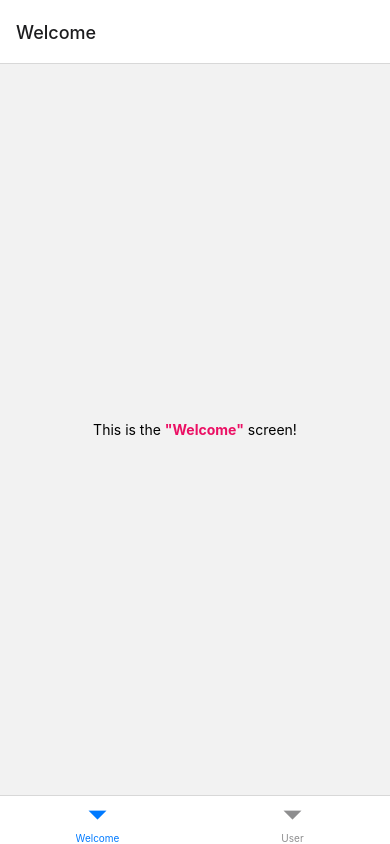
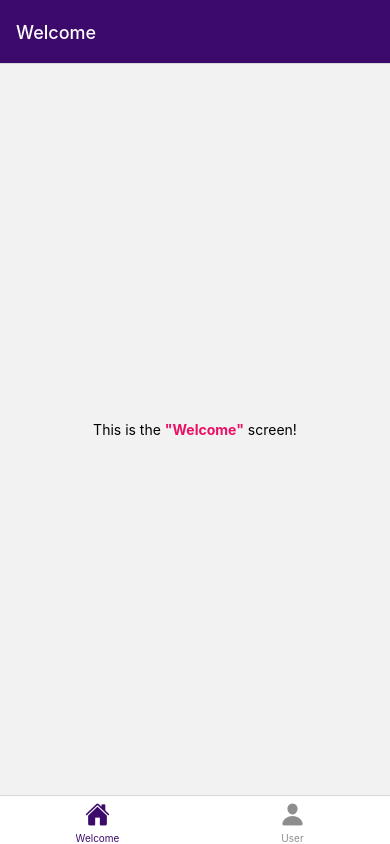
Before and after one commit to thodges314/OtherNavigators, a React Native app: screen / in a window 390 px wide. Built offline with nearby package versions, Linux system fonts and the light colour scheme.

Commit message:
tab bar basic options

```diff
--- a/App.js
+++ b/App.js
@@ -12,9 +12,33 @@ const BottomTab = createBottomTabNavigator();
 export default function App() {
   return (
     <NavigationContainer>
-      <BottomTab.Navigator>
-        <BottomTab.Screen name="Welcome" component={WelcomeScreen} />
-        <BottomTab.Screen name="User" component={UserScreen} />
+      <BottomTab.Navigator
+        screenOptions={{
+          headerStyle: {
+            backgroundColor: '#3c0a6b',
+          },
+          headerTintColor: 'white',
+          tabBarActiveTintColor: '#3c0a6b',
+        }}
+      >
+        <BottomTab.Screen
+          name="Welcome"
+          component={WelcomeScreen}
+          options={{
+            tabBarIcon: ({ color, size }) => (
+              <Ionicons name="home" size={size} color={color} />
+            ),
+          }}
+        />
+        <BottomTab.Screen
+          name="User"
+          component={UserScreen}
+          options={{
+            tabBarIcon: ({ color, size }) => (
+              <Ionicons name="person" size={size} color={color} />
+            ),
+          }}
+        />
       </BottomTab.Navigator>
     </NavigationContainer>
   );
```
